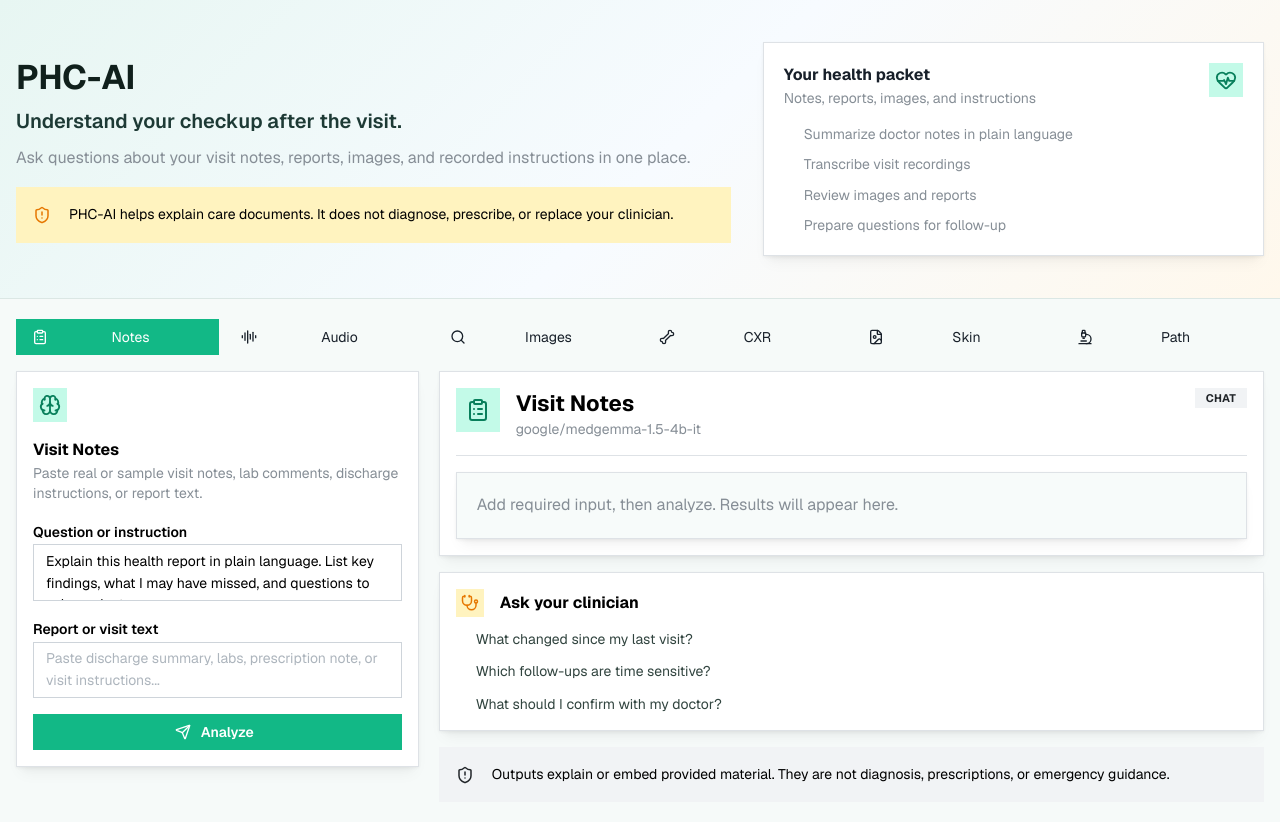
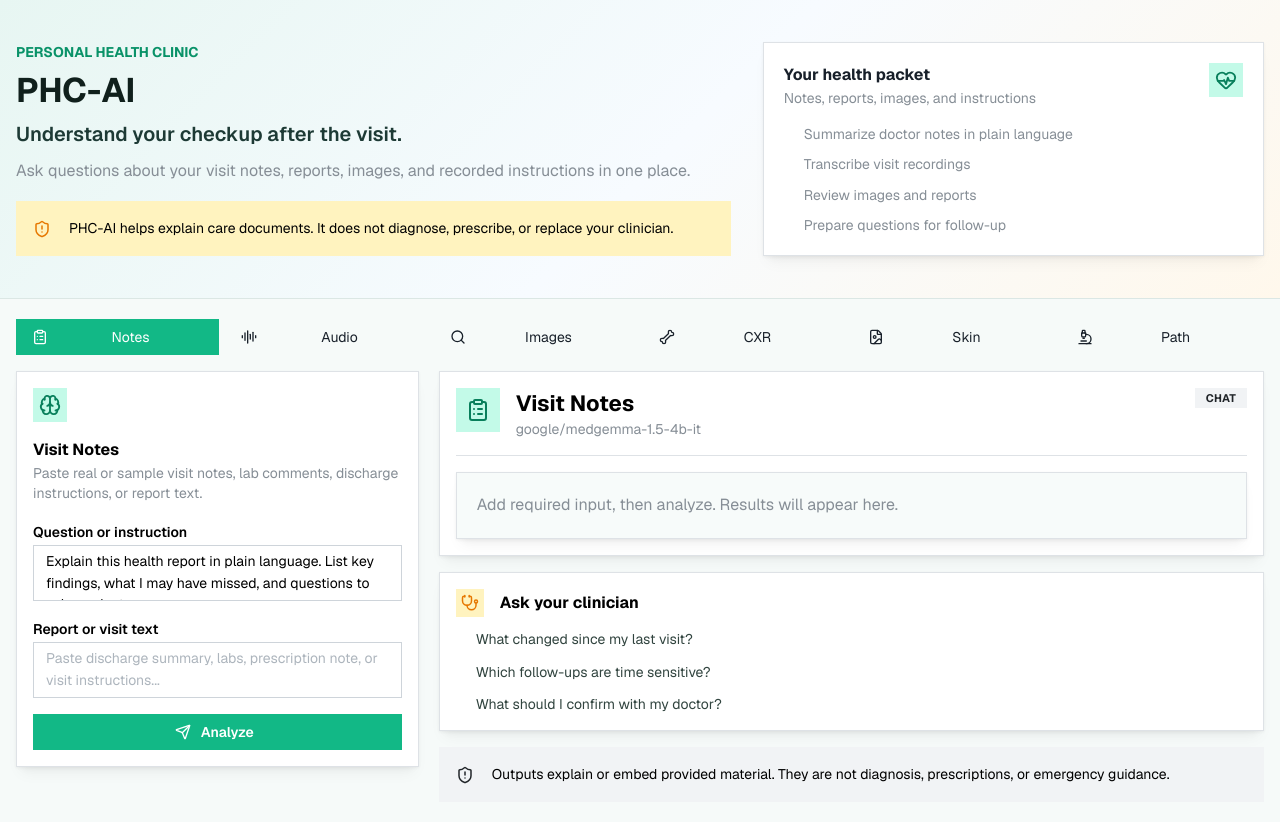
Before and after one commit to pradhankukiran/phc-ai, a Next.js app: page / in a window 1280 px wide. Built offline with nearby package versions, Linux system fonts and the light colour scheme.

Commit message:
copy: add personal health clinic to hero

```diff
--- a/src/components/phc-workspace.tsx
+++ b/src/components/phc-workspace.tsx
@@ -250,6 +250,9 @@
             <Grid.Col span={{ base: 12, md: 7 }}>
               <Stack gap="md">
                 <Stack gap={6}>
+                  <Text size="sm" fw={700} c="teal.8" tt="uppercase">
+                    Personal Health Clinic
+                  </Text>
                   <Title order={1} size="h1" c="#10201c">
                     PHC-AI
                   </Title>
```
